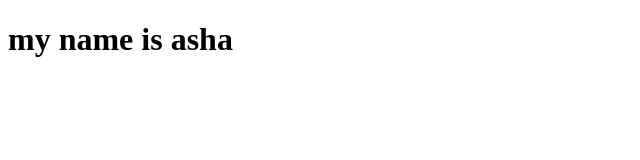
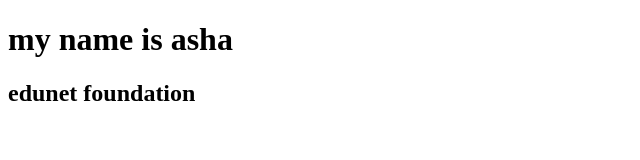
Before and after one commit to asha123-ops/ey-edunet, a plain HTML site: page day 3/index.html in a window 1280 px wide. Shown: the whole page, without its empty margins (0-640 px from the left). Drawn offline with Linux system fonts and the light colour scheme.

Commit message:
added h2 tag

```diff
--- a/day 3/index.html
+++ b/day 3/index.html
@@ -7,5 +7,6 @@
 </head>
 <body>
   <h1>my name is asha </h1>
+   <h2>edunet foundation</h2>
 </body>
 </html>
```
